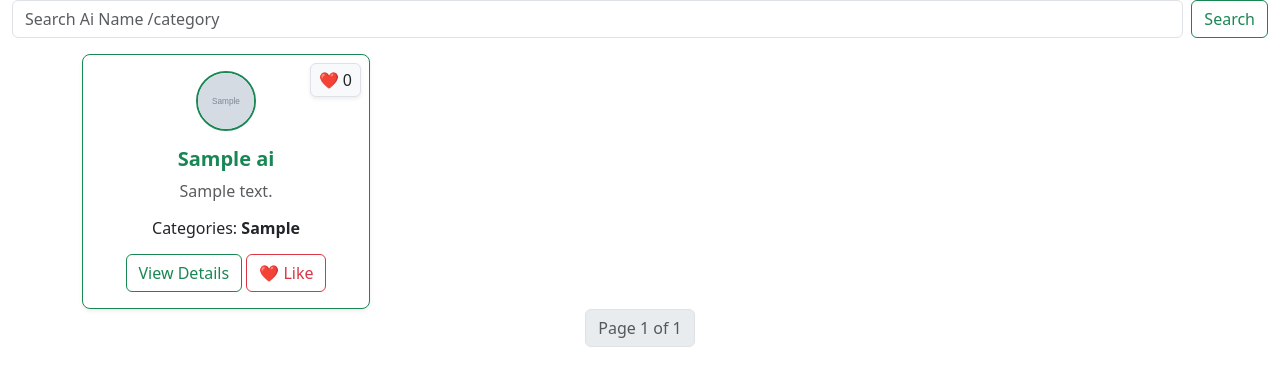
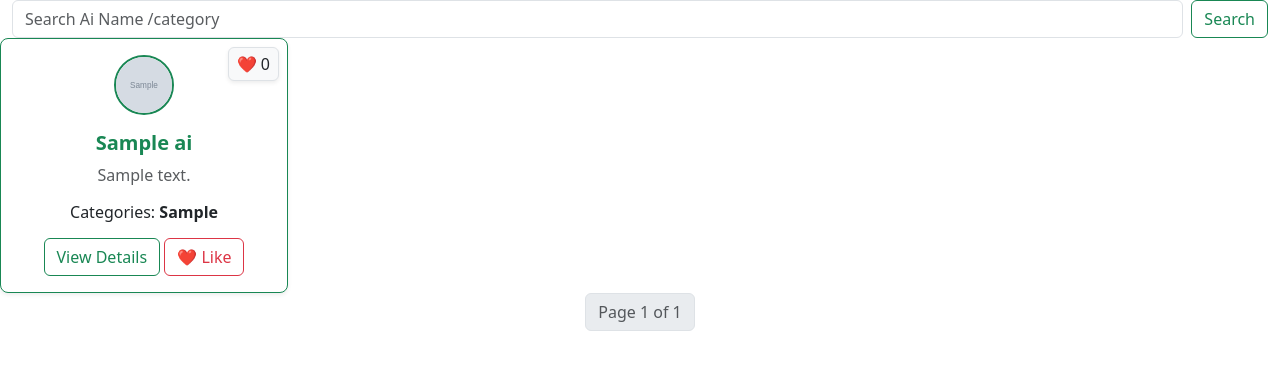
Before and after one commit to shaurya1234524/Aisearching.in, a Django app: page / in a window 1280 px wide. Shown: the part 142-528 px from the top of the page. Run offline with Django 5.2, Linux system fonts and the light colour scheme; tables that the repository leaves empty hold one stand-in row (values such as "Sample post"); grey boxes marked "Sample" are stand-in pictures.

Commit message:
Update index.html

```diff
--- a/aiexporia/templates/index.html
+++ b/aiexporia/templates/index.html
@@ -112,10 +112,8 @@
                     {% endblock form %}
         {% block body %}
         {% for displayAI in page_obj %}
-<div class="container mt-3">
-    <div class="row row-cols-1 row-cols-md-2 row-cols-lg-3 g-4">
-        <div class="col">
-            <div class="card border-success shadow-sm rounded-3 text-center position-relative" style="width: 18rem;">
+
+            <div class="card border-success d-inline-flex shadow-sm rounded-3 text-center position-relative" style="width: 18rem;">
                 <!-- Like Counter at the Top -->
                 <div class="position-absolute top-0 end-0 m-2 bg-light border rounded px-2 py-1 shadow-sm">
                     ❤️ <span id="likeCount_{{displayAI.name}}">0</span>
@@ -138,9 +136,8 @@
                     </button>
                 </div>
             </div>
-        </div>
-    </div>
-</div>
+
+
 
 <script>
     function initializeLikes(itemName) {
```
